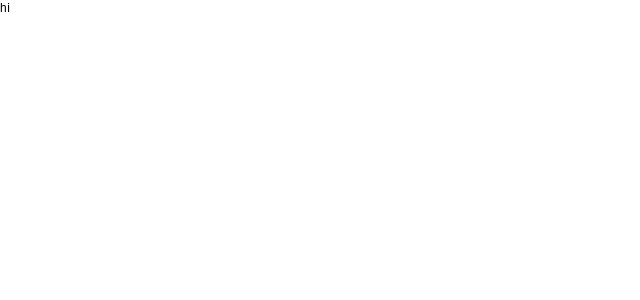
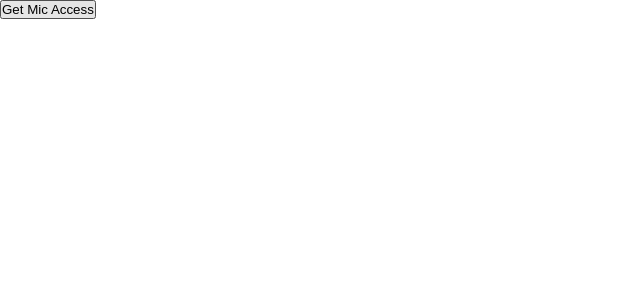
Before and after one commit to fjborquez/Balbettare, a React (Create React App) app in the folder client/: page / in a window 1280 px wide. Shown: the top 300 px of the page, without its empty margins (0-640 px from the left). Built offline with nearby package versions, Linux system fonts and the light colour scheme.

Commit message:
Record Audio

```diff
--- a/client/src/App/App.tsx
+++ b/client/src/App/App.tsx
@@ -1,13 +1,96 @@
-import React, { useEffect } from 'react';
+import React, { useEffect, useState, useRef } from 'react';
 import './App.css';
 
 export default function App() {
   useEffect(() => {
-      document.title = "Page not found";
+      document.title = "Speech Recognition";
   });
+
+  const [stream, setStream] = useState({
+    access: false,
+    recorder: null,
+    error: ""
+  });
+
+  const [recording, setRecording] = useState({
+    active: false,
+    available: false,
+    url: ""
+  });
+
+  const chunks = useRef([]);
+
+  function getAccess() {
+    navigator.mediaDevices
+      .getUserMedia({ audio: true })
+      .then((mic) => {
+        let  mediaRecorder = new MediaRecorder(mic, {
+            mimeType: "audio/webm"
+        });
+
+        const track = mediaRecorder.stream.getTracks()[0];
+        track.onended = () => console.log("ended");
+
+        mediaRecorder.onstart = function () {
+          setRecording({
+            active: true,
+            available: false,
+            url: ""
+          });
+        };
+
+        mediaRecorder.ondataavailable = function (e) {
+          console.log("data available");
+          chunks.current.push(e.data);
+        };
+
+        mediaRecorder.onstop = async function () {
+          console.log("stopped");
+
+          const url = URL.createObjectURL(chunks.current[0]);
+          chunks.current = [];
+
+          setRecording({
+            active: false,
+            available: true,
+            url
+          });
+        };
+
+        setStream({
+          ...stream,
+          access: true,
+          recorder: mediaRecorder as any
+        });
+      })
+      .catch((error) => {
+        console.log(error);
+        setStream({ ...stream, error });
+      });
+  }
+
   return (
-    <div>
-      hi
+    <div className="App">
+      {stream.access ? (
+        <div className="audio-container">
+
+          {!recording.active ?
+            <input type={"button"}
+              onClick={() => !recording.active && stream.recorder.start()}
+              value="Start Recording" />
+          :
+            <input type={"button"}
+              onClick={() => stream.recorder.stop()}
+              value="Stop Recording" />
+          }
+
+          {recording.available && <audio controls src={recording.url} />}
+        </div>
+      ) : (
+        <input type={"button"}
+          onClick={getAccess}
+          value="Get Mic Access" />
+      )}
     </div>
-  )
+  );
 }
--- a/client/tsconfig.json
+++ b/client/tsconfig.json
@@ -18,7 +18,10 @@
     "resolveJsonModule": true,
     "isolatedModules": true,
     "noEmit": true,
-    "jsx": "react-jsx"
+    "jsx": "react-jsx",
+    "angularCompilerOptions": {
+      "strictNullChecks": false,
+    }
   },
   "include": [
     "src"
```
